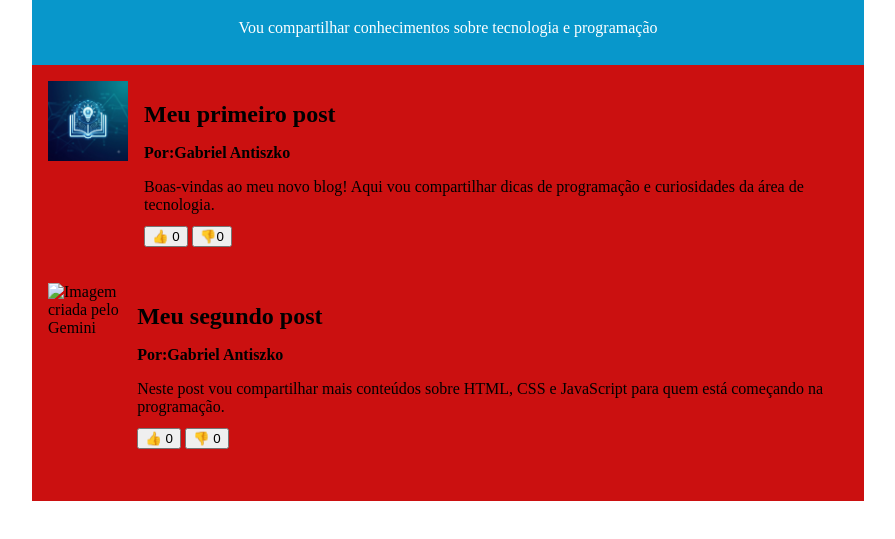
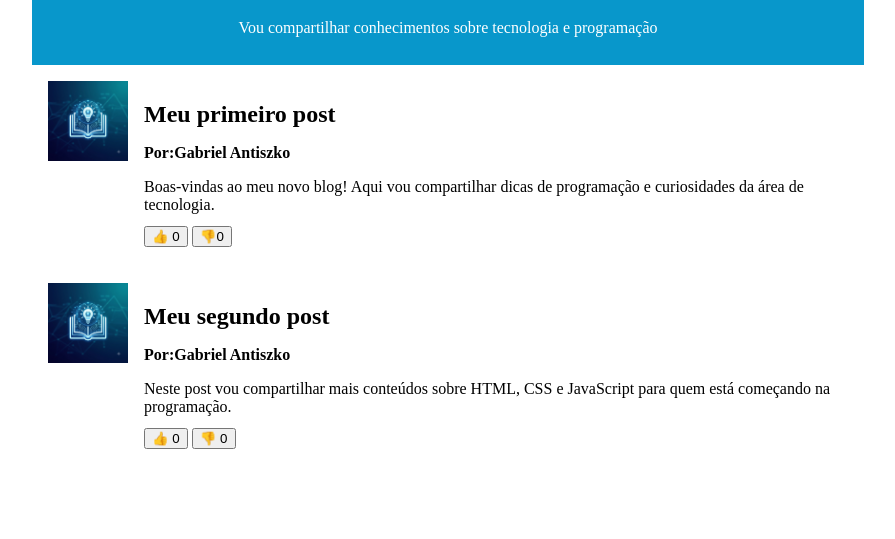
Before and after one commit to gabrielantiszko-droid/educa-oDigital1A26, a plain HTML site: page index.html in a window 1280 px wide. Shown: the part 85-624 px from the top of the page, without its empty margins (192-1087 px from the left). Drawn offline with Linux system fonts and the light colour scheme.

Commit message:
alterações

```diff
--- a/index.html
+++ b/index.html
@@ -36,7 +36,7 @@
         </article>
 
         <article>
-            <img src="Gemini_Generated_Image_.png" alt="Imagem criada pelo Gemini">
+            <img src="imagem.png" alt="Imagem criada pelo Gemini">
 
             <div>
                 <h2>Meu segundo post</h2>
--- a/style.css
+++ b/style.css
@@ -12,7 +12,7 @@ header {
 }
 
 main {
-    background-color: #cb1010;
+    background-color: #ffffff;
     color: #000000;
     max-width: 800px;
     margin: 0 auto;
```
